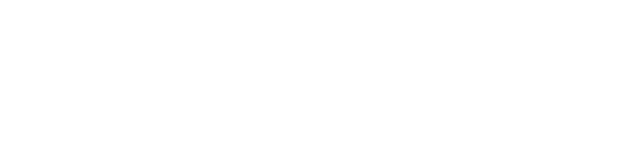
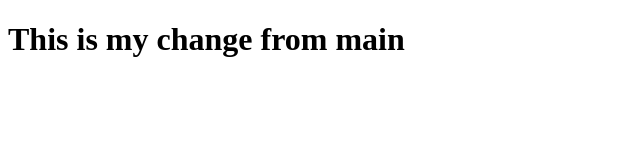
Before and after one commit to breukskit/git-sandbox, a plain HTML site: page index.html in a window 1280 px wide. Shown: the whole page, without its empty margins (0-640 px from the left). Drawn offline with Linux system fonts and the light colour scheme.

Commit message:
added h1

```diff
--- a/index.html
+++ b/index.html
@@ -5,5 +5,7 @@
     <meta name="viewport" content="width=device-width, initial-scale=1.0" />
     <title>Document</title>
   </head>
-  <body></body>
+  <body>
+    <h1>This is my change from main</h1>
+  </body>
 </html>
```
